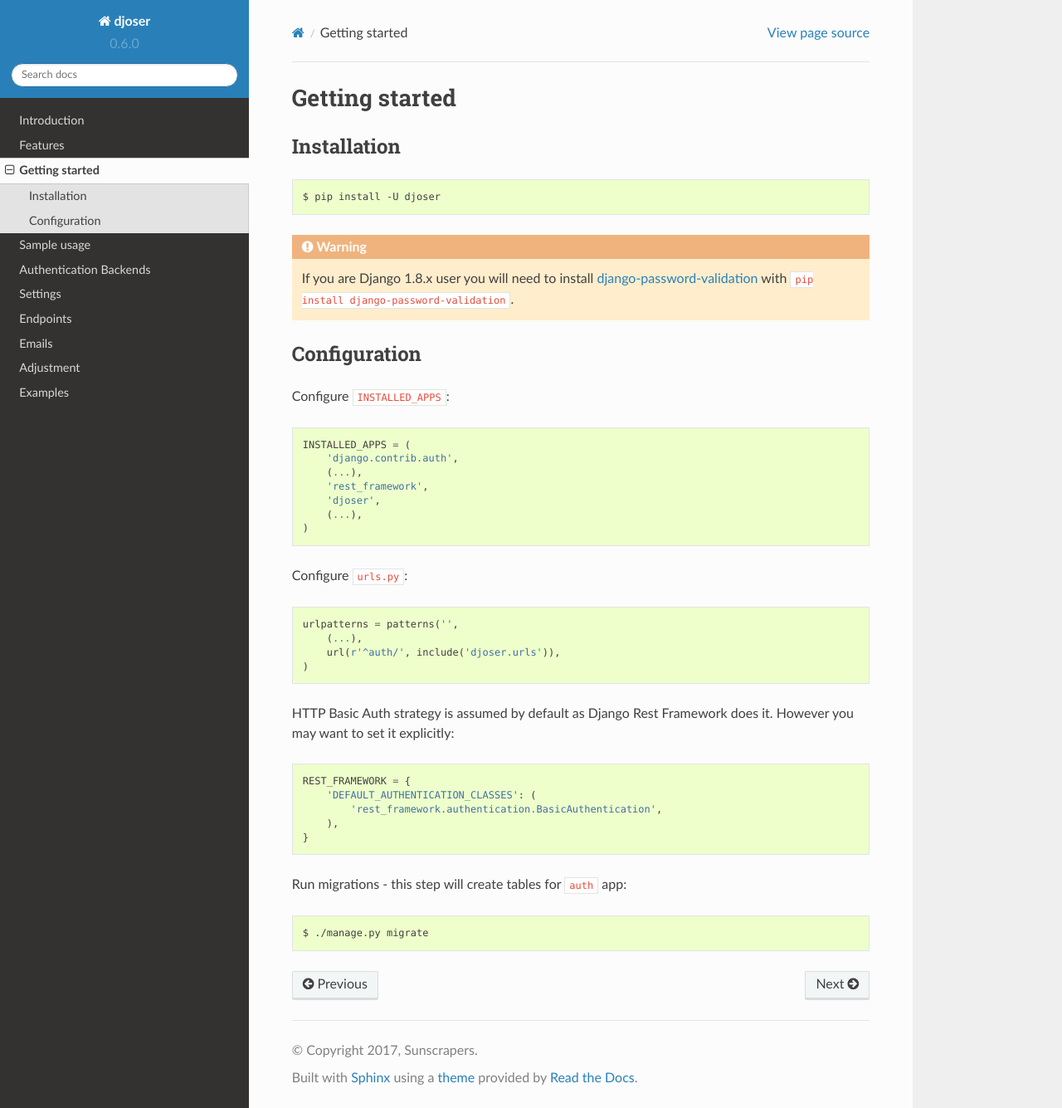
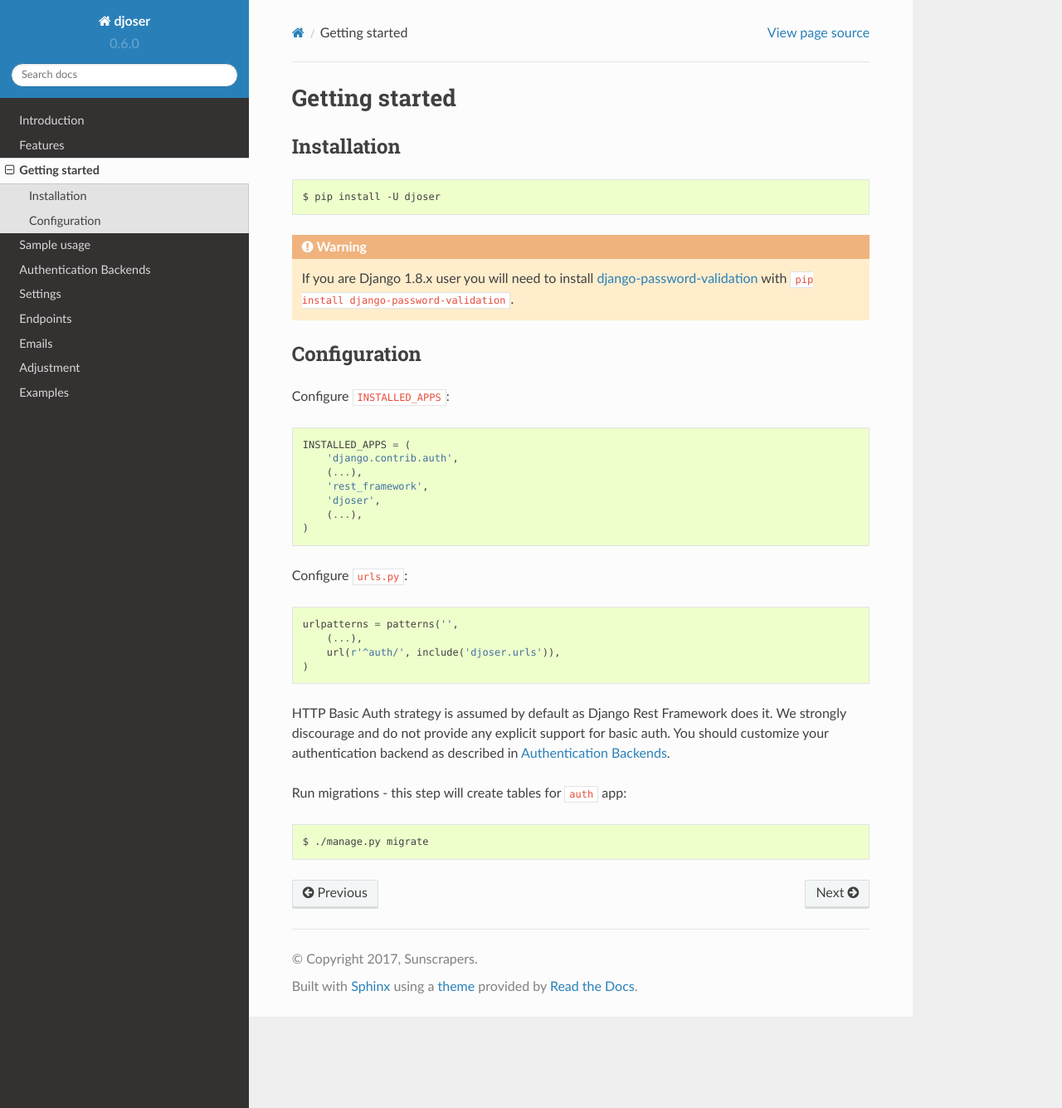
Before and after one commit to sunscrapers/djoser, a Sphinx documentation site: the page built from docs/source/getting_started.rst, in a window 1280 px wide and 1335 px high. Shown: the whole window at 83% size. Built offline with Sphinx 7.4.7 and the Read the Docs theme 2.0.0, drawn with Linux system fonts in a browser that asks for light colours.

Commit message:
Add a note about auth backends in getting started

```diff
--- a/docs/source/authentication_backends.rst
+++ b/docs/source/authentication_backends.rst
@@ -1,3 +1,5 @@
+.. _authentication-backends:
+
 Authentication Backends
 =======================
 
--- a/docs/source/getting_started.rst
+++ b/docs/source/getting_started.rst
@@ -39,15 +39,9 @@ Configure ``urls.py``:
     )
 
 HTTP Basic Auth strategy is assumed by default as Django Rest Framework does it.
-However you may want to set it explicitly:
-
-.. code-block:: python
-
-    REST_FRAMEWORK = {
-        'DEFAULT_AUTHENTICATION_CLASSES': (
-            'rest_framework.authentication.BasicAuthentication',
-        ),
-    }
+We strongly discourage and do not provide any explicit support for basic auth.
+You should customize your authentication backend as described in
+:ref:`authentication-backends`.
 
 Run migrations - this step will create tables for ``auth`` app:
 
```
